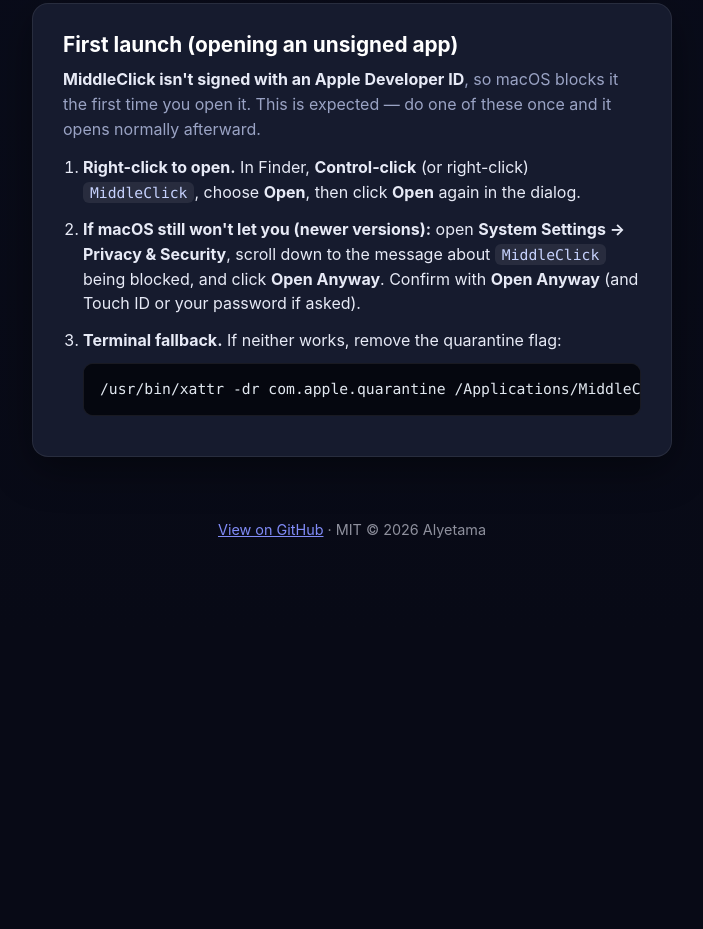
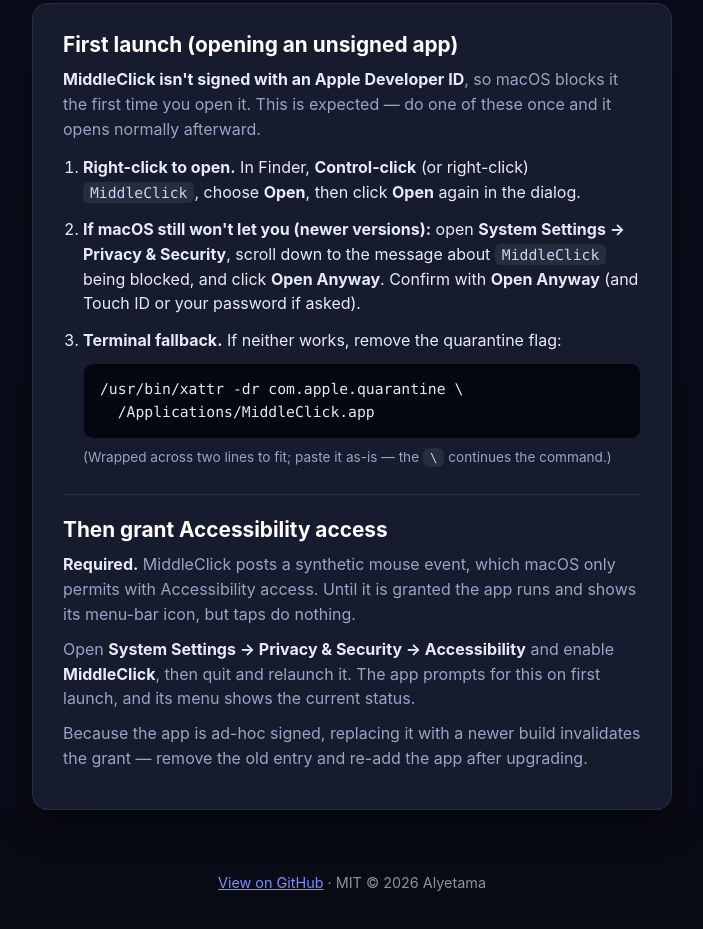
Before and after one commit to Alyetama/middleClick, a plain HTML site: page docs/index.html in a window 1280 px wide. Shown: the part 1098-2027 px from the top of the page, without its empty margins (288-991 px from the left). Before the commit the page ends 1732 px from the top, so only its background shows below. Drawn offline with Linux system fonts and the light colour scheme.

Commit message:
docs: correct architecture support, document required Accessibility grant, add Limitations

```diff
--- a/docs/index.html
+++ b/docs/index.html
@@ -48,6 +48,8 @@
   }
   .howto.flash { outline-color: var(--accent); box-shadow: 0 0 0 6px rgba(129,140,248,0.35), 0 12px 40px rgba(0,0,0,0.5); }
   .howto h2 { font-size: 1.3rem; margin-bottom: 6px; color: #fff; }
+  .howto h2.second { margin-top: 26px; padding-top: 22px; border-top: 1px solid var(--border); }
+  .howto .note { font-size: .85rem; margin-top: 8px; }
   .howto p { color: var(--muted); margin: 10px 0; line-height: 1.55; }
   .howto strong { color: var(--ink); }
   .howto ol { margin: 14px 0 0 20px; }
@@ -60,6 +62,12 @@
   pre code { background: none; color: inherit; padding: 0; }
   footer { color: rgba(231,234,246,0.6); margin-top: 64px; font-size: .9rem; }
   footer a { color: var(--accent); }
+  /* Keep the xattr command fully visible on phones instead of scrolling it. */
+  @media (max-width: 560px) {
+    .howto { padding: 22px 18px; }
+    pre { padding: 12px; }
+    pre code { font-size: .64rem; }
+  }
 </style>
 </head>
 <body>
@@ -87,9 +95,22 @@
         about <code>MiddleClick</code> being blocked, and click <strong>Open Anyway</strong>.
         Confirm with <strong>Open Anyway</strong> (and Touch ID or your password if asked).</li>
         <li><strong>Terminal fallback.</strong> If neither works, remove the quarantine flag:
-          <pre><code>/usr/bin/xattr -dr com.apple.quarantine /Applications/MiddleClick.app</code></pre>
+          <pre><code>/usr/bin/xattr -dr com.apple.quarantine \
+  /Applications/MiddleClick.app</code></pre>
+          <p class="note">(Wrapped across two lines to fit; paste it as-is — the
+          <code>\</code> continues the command.)</p>
         </li>
       </ol>
+
+      <h2 class="second">Then grant Accessibility access</h2>
+      <p><strong>Required.</strong> MiddleClick posts a synthetic mouse event, which macOS
+      only permits with Accessibility access. Until it is granted the app runs and shows its
+      menu-bar icon, but taps do nothing.</p>
+      <p>Open <strong>System Settings → Privacy &amp; Security → Accessibility</strong> and
+      enable <strong>MiddleClick</strong>, then quit and relaunch it. The app prompts for
+      this on first launch, and its menu shows the current status.</p>
+      <p>Because the app is ad-hoc signed, replacing it with a newer build invalidates the
+      grant — remove the old entry and re-add the app after upgrading.</p>
     </section>
 
     <footer>
```
Also changed, not shown: 1 other file.
